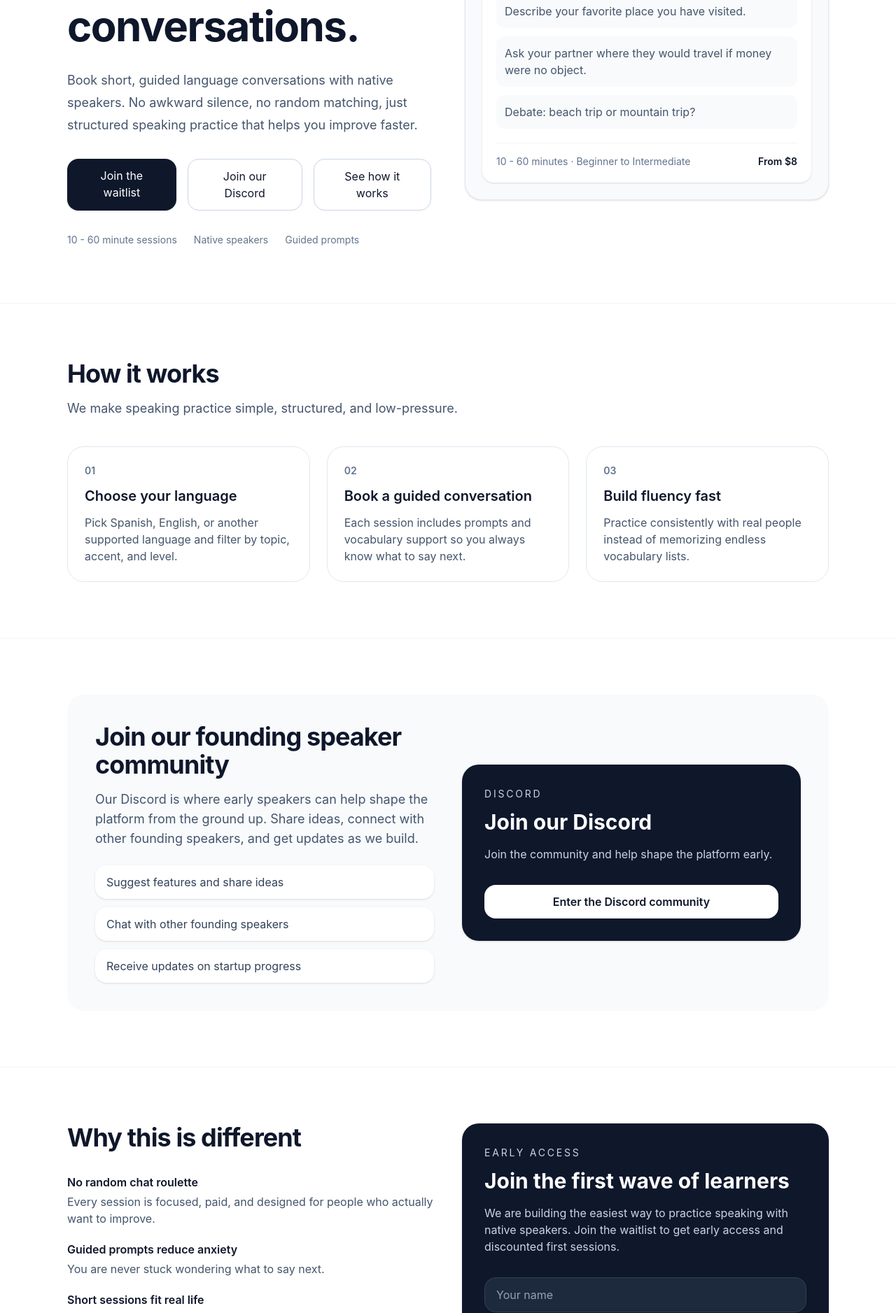
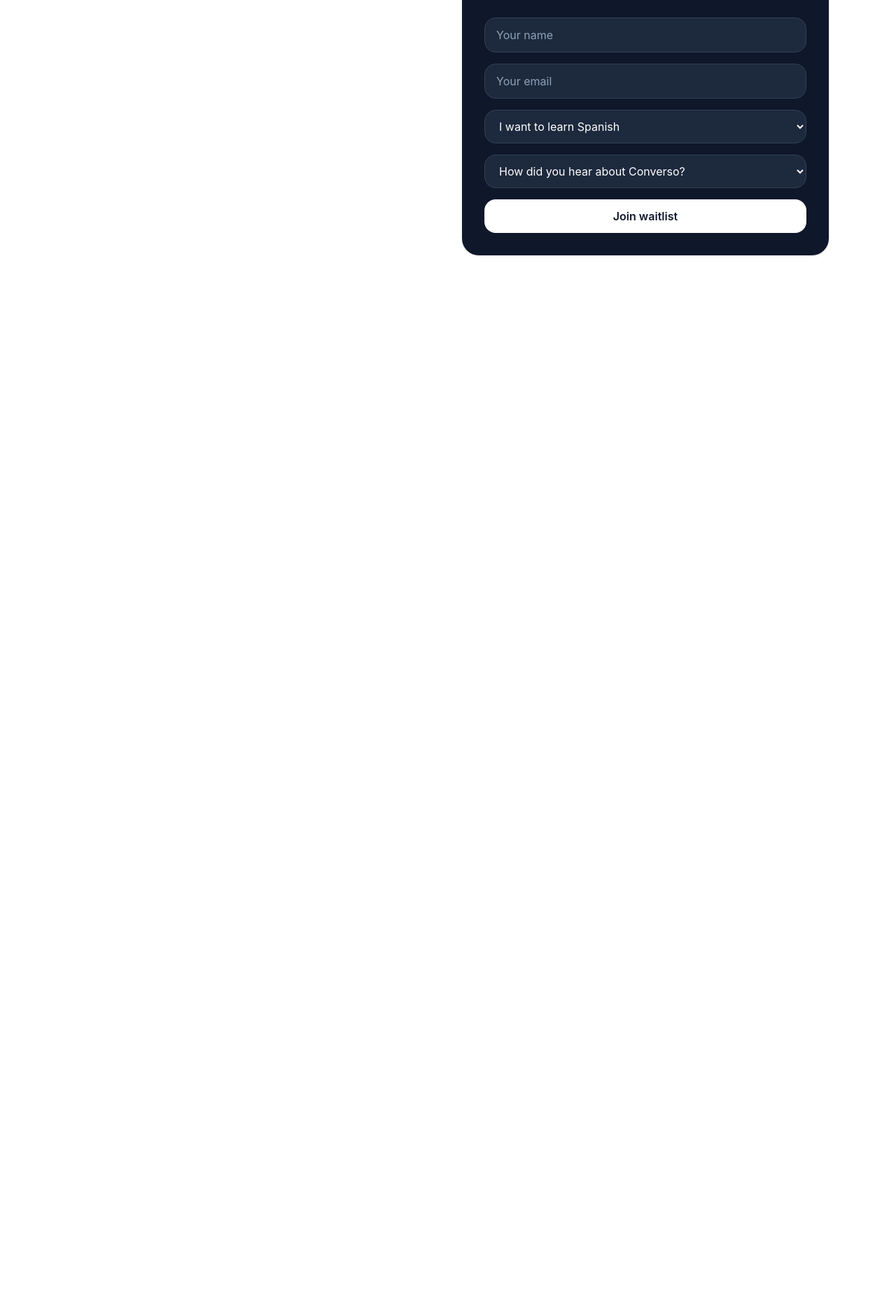
Before and after one commit to DSprague67/converso, a React (Vite) app: page / in a window 1280 px wide. Shown: the part 460-2337 px from the top of the page at 70% size. After the commit the page ends 905 px from the top, so only its background shows below. Built offline with nearby package versions, Linux system fonts and the light colour scheme; the HTML template or start-up script is replaced by a standard one.

Commit message:
Added referral source dropdown

```diff
--- a/src/App.jsx
+++ b/src/App.jsx
@@ -59,9 +59,19 @@ export default function LanguageConversationLandingPage() {
       learnSpanish: "I want to learn Spanish",
       learnEnglish: "I want to learn English",
       becomeSpeaker: "I want to become a speaker",
+
+      heardPlaceholder: "How did you hear about Converso?",
+      heardDiscord: "Discord",
+      heardReddit: "Reddit",
+      heardFriend: "Friend",
+      heardSocial: "Social Media",
+      heardGoogle: "Google",
+      heardOther: "Other",
+
       waitlistButton: "Join waitlist",
       toggleButton: "Español",
     },
+
     es: {
       badge: "Practica hablando con personas reales",
       heroTitle: "Hazte fluido con conversaciones reales.",
@@ -104,7 +114,7 @@ export default function LanguageConversationLandingPage() {
         "Practica de 10 a 60 minutos en vez de comprometerte con llamadas largas de tutoría.",
       discordTitle: "Únete a nuestra comunidad de hablantes fundadores",
       discordText:
-        "Nuestro Discord es el lugar donde los primeros hablantes pueden ayudar a dar forma a la plataforma desde el inicio. Comparte ideas, conecta con otros hablantes fundadores y recibe actualizaciones mientras construimos.",
+        "Nuestro Discord es el lugar donde los primeros hablantes pueden ayudar a dar forma a la plataforma desde el inicio.",
       discordPoint1: "Sugerir funciones y compartir ideas",
       discordPoint2: "Hablar con otros hablantes fundadores",
       discordPoint3: "Recibir actualizaciones del progreso del proyecto",
@@ -112,12 +122,21 @@ export default function LanguageConversationLandingPage() {
       earlyAccess: "Acceso anticipado",
       earlyTitle: "Únete a la primera ola de usuarios",
       earlyText:
-        "Estamos construyendo la manera más fácil de practicar hablando con hablantes nativos. Únete a la lista de espera para obtener acceso anticipado y sesiones iniciales con descuento.",
+        "Estamos construyendo la manera más fácil de practicar hablando con hablantes nativos.",
       namePlaceholder: "Tu nombre",
       emailPlaceholder: "Tu correo electrónico",
       learnSpanish: "Quiero aprender español",
       learnEnglish: "Quiero aprender inglés",
       becomeSpeaker: "Quiero ser hablante",
+
+      heardPlaceholder: "¿Cómo supiste de Converso?",
+      heardDiscord: "Discord",
+      heardReddit: "Reddit",
+      heardFriend: "Amigo",
+      heardSocial: "Redes sociales",
+      heardGoogle: "Google",
+      heardOther: "Otro",
+
       waitlistButton: "Unirme",
       toggleButton: "English",
     },
@@ -127,6 +146,7 @@ export default function LanguageConversationLandingPage() {
 
   return (
     <div className="relative min-h-screen bg-white text-slate-900">
+
       <header className="flex flex-col items-center py-10">
         <h1 className="text-5xl md:text-6xl font-bold tracking-tight text-center">
           Converso
@@ -136,6 +156,7 @@ export default function LanguageConversationLandingPage() {
           Real conversations. Real fluency.
         </p>
       </header>
+
       <div className="absolute right-6 top-6 z-10">
         <button
           onClick={() => setLang(lang === "en" ? "es" : "en")}
@@ -145,216 +166,73 @@ export default function LanguageConversationLandingPage() {
         </button>
       </div>
 
-      <section className="px-6 py-20 md:px-12 lg:px-24">
-        <div className="mx-auto max-w-6xl">
-          <div className="grid items-center gap-12 lg:grid-cols-2">
-            <div>
-              <div className="mb-4 inline-flex rounded-full border border-slate-200 px-3 py-1 text-sm text-slate-600">
-                {text.badge}
-              </div>
-              <h1 className="text-4xl font-bold leading-tight tracking-tight md:text-6xl">
-                {text.heroTitle}
-              </h1>
-              <p className="mt-6 max-w-xl text-lg leading-8 text-slate-600">
-                {text.heroText}
-              </p>
-              <div className="mt-8 flex flex-col gap-4 sm:flex-row">
-                <a
-                  href="#waitlist"
-                  className="rounded-2xl bg-slate-900 px-6 py-3 text-center text-white shadow-sm transition hover:opacity-90"
-                >
-                  {text.joinWaitlist}
-                </a>
-                <a
-                  href="#discord-community"
-                  className="rounded-2xl border border-slate-300 px-6 py-3 text-center transition hover:bg-slate-50"
-                >
-                  {text.joinDiscord}
-                </a>
-                <a
-                  href="#how-it-works"
-                  className="rounded-2xl border border-slate-300 px-6 py-3 text-center transition hover:bg-slate-50"
-                >
-                  {text.seeHowItWorks}
-                </a>
-              </div>
-              <div className="mt-8 flex flex-wrap gap-6 text-sm text-slate-500">
-                <span>{text.quick1}</span>
-                <span>{text.quick2}</span>
-                <span>{text.quick3}</span>
-              </div>
-            </div>
+      {/* WAITLIST SECTION */}
 
-            <div className="rounded-3xl border border-slate-200 bg-slate-50 p-6 shadow-sm">
-              <div className="rounded-2xl bg-white p-5 shadow-sm">
-                <p className="text-sm font-medium text-slate-500">
-                  {text.sampleLabel}
-                </p>
-                <h3 className="mt-2 text-2xl font-semibold">
-                  {text.sampleTitle}
-                </h3>
-                <div className="mt-4 space-y-3 text-slate-600">
-                  <div className="rounded-xl bg-slate-50 p-3">
-                    {text.sample1}
-                  </div>
-                  <div className="rounded-xl bg-slate-50 p-3">
-                    {text.sample2}
-                  </div>
-                  <div className="rounded-xl bg-slate-50 p-3">
-                    {text.sample3}
-                  </div>
-                </div>
-                <div className="mt-5 flex items-center justify-between border-t border-slate-100 pt-4 text-sm">
-                  <span className="text-slate-500">{text.sampleFooter}</span>
-                  <span className="font-semibold">{text.samplePrice}</span>
-                </div>
-              </div>
-            </div>
-          </div>
-        </div>
-      </section>
+      <section className="border-t border-slate-100 px-6 py-20 md:px-12 lg:px-24">
+        <div className="mx-auto grid max-w-6xl gap-10 lg:grid-cols-2">
 
-      <section
-        id="how-it-works"
-        className="border-t border-slate-100 px-6 py-20 md:px-12 lg:px-24"
-      >
-        <div className="mx-auto max-w-6xl">
-          <div className="max-w-2xl">
-            <h2 className="text-3xl font-bold tracking-tight md:text-4xl">
-              {text.howTitle}
-            </h2>
-            <p className="mt-4 text-lg text-slate-600">{text.howText}</p>
-          </div>
-          <div className="mt-10 grid gap-6 md:grid-cols-3">
-            <div className="rounded-3xl border border-slate-200 p-6">
-              <div className="text-sm font-semibold text-slate-500">01</div>
-              <h3 className="mt-3 text-xl font-semibold">{text.how1Title}</h3>
-              <p className="mt-3 text-slate-600">{text.how1Text}</p>
-            </div>
-            <div className="rounded-3xl border border-slate-200 p-6">
-              <div className="text-sm font-semibold text-slate-500">02</div>
-              <h3 className="mt-3 text-xl font-semibold">{text.how2Title}</h3>
-              <p className="mt-3 text-slate-600">{text.how2Text}</p>
-            </div>
-            <div className="rounded-3xl border border-slate-200 p-6">
-              <div className="text-sm font-semibold text-slate-500">03</div>
-              <h3 className="mt-3 text-xl font-semibold">{text.how3Title}</h3>
-              <p className="mt-3 text-slate-600">{text.how3Text}</p>
-            </div>
-          </div>
-        </div>
-      </section>
-
-      <section
-        id="discord-community"
-        className="border-t border-slate-100 px-6 py-20 md:px-12 lg:px-24"
-      >
-        <div className="mx-auto max-w-6xl">
-          <div className="rounded-3xl bg-slate-50 p-8 md:p-10">
-            <div className="grid gap-10 lg:grid-cols-2 lg:items-center">
           <div>
             <h2 className="text-3xl font-bold tracking-tight md:text-4xl">
-                  {text.discordTitle}
+              {text.diffTitle}
             </h2>
-                <p className="mt-4 max-w-2xl text-lg text-slate-600">
-                  {text.discordText}
-                </p>
-                <div className="mt-6 space-y-3 text-slate-700">
-                  <div className="rounded-2xl bg-white px-4 py-3 shadow-sm">
-                    {text.discordPoint1}
-                  </div>
-                  <div className="rounded-2xl bg-white px-4 py-3 shadow-sm">
-                    {text.discordPoint2}
-                  </div>
-                  <div className="rounded-2xl bg-white px-4 py-3 shadow-sm">
-                    {text.discordPoint3}
-                  </div>
-                </div>
           </div>
 
           <div className="rounded-3xl bg-slate-900 p-8 text-white shadow-sm">
             <p className="text-sm uppercase tracking-[0.2em] text-slate-300">
-                  Discord
-                </p>
-                <h3 className="mt-3 text-3xl font-bold">
-                  {text.joinDiscord}
-                </h3>
-                <p className="mt-4 text-slate-300">
-                  Join the community and help shape the platform early.
-                </p>
-                <a
-                  href="https://discord.gg/SvMfBK2Sxe"
-                  target="_blank"
-                  rel="noopener noreferrer"
-                  className="mt-8 inline-block w-full rounded-2xl bg-white px-6 py-3 text-center font-semibold text-slate-900 transition hover:opacity-90"
-                >
-                  {text.discordButton}
-                </a>
-              </div>
-            </div>
-          </div>
-        </div>
-      </section>
-
-      <section className="border-t border-slate-100 px-6 py-20 md:px-12 lg:px-24">
-        <div className="mx-auto grid max-w-6xl gap-10 lg:grid-cols-2">
-          <div>
-            <h2 className="text-3xl font-bold tracking-tight md:text-4xl">
-              {text.diffTitle}
-            </h2>
-            <div className="mt-8 space-y-5 text-slate-600">
-              <div>
-                <h3 className="font-semibold text-slate-900">
-                  {text.diff1Title}
-                </h3>
-                <p className="mt-1">{text.diff1Text}</p>
-              </div>
-              <div>
-                <h3 className="font-semibold text-slate-900">
-                  {text.diff2Title}
-                </h3>
-                <p className="mt-1">{text.diff2Text}</p>
-              </div>
-              <div>
-                <h3 className="font-semibold text-slate-900">
-                  {text.diff3Title}
-                </h3>
-                <p className="mt-1">{text.diff3Text}</p>
-              </div>
-            </div>
-          </div>
-          <div className="rounded-3xl bg-slate-900 p-8 text-white shadow-sm">
-            <p className="text-sm uppercase tracking-[0.2em] text-slate-300">
               {text.earlyAccess}
             </p>
-            <h3 className="mt-3 text-3xl font-bold">{text.earlyTitle}</h3>
-            <p className="mt-4 max-w-lg text-slate-300">{text.earlyText}</p>
+
+            <h3 className="mt-3 text-3xl font-bold">
+              {text.earlyTitle}
+            </h3>
+
+            <p className="mt-4 max-w-lg text-slate-300">
+              {text.earlyText}
+            </p>
+
             <form id="waitlist" className="mt-8 space-y-4">
+
               <input
                 type="text"
                 placeholder={text.namePlaceholder}
                 className="w-full rounded-2xl border border-slate-700 bg-slate-800 px-4 py-3 text-white placeholder:text-slate-400 outline-none"
               />
+
               <input
                 type="email"
                 placeholder={text.emailPlaceholder}
                 className="w-full rounded-2xl border border-slate-700 bg-slate-800 px-4 py-3 text-white placeholder:text-slate-400 outline-none"
               />
+
               <select className="w-full rounded-2xl border border-slate-700 bg-slate-800 px-4 py-3 text-white outline-none">
                 <option>{text.learnSpanish}</option>
                 <option>{text.learnEnglish}</option>
                 <option>{text.becomeSpeaker}</option>
               </select>
+
+              <select className="w-full rounded-2xl border border-slate-700 bg-slate-800 px-4 py-3 text-white outline-none">
+                <option>{text.heardPlaceholder}</option>
+                <option>{text.heardDiscord}</option>
+                <option>{text.heardReddit}</option>
+                <option>{text.heardFriend}</option>
+                <option>{text.heardSocial}</option>
+                <option>{text.heardGoogle}</option>
+                <option>{text.heardOther}</option>
+              </select>
+
               <button
                 type="button"
                 className="w-full rounded-2xl bg-white px-6 py-3 font-semibold text-slate-900 transition hover:opacity-90"
               >
                 {text.waitlistButton}
               </button>
+
             </form>
           </div>
+
         </div>
       </section>
+
     </div>
   );
 }
```
Lines whose indentation alone changed are shown as unchanged.
